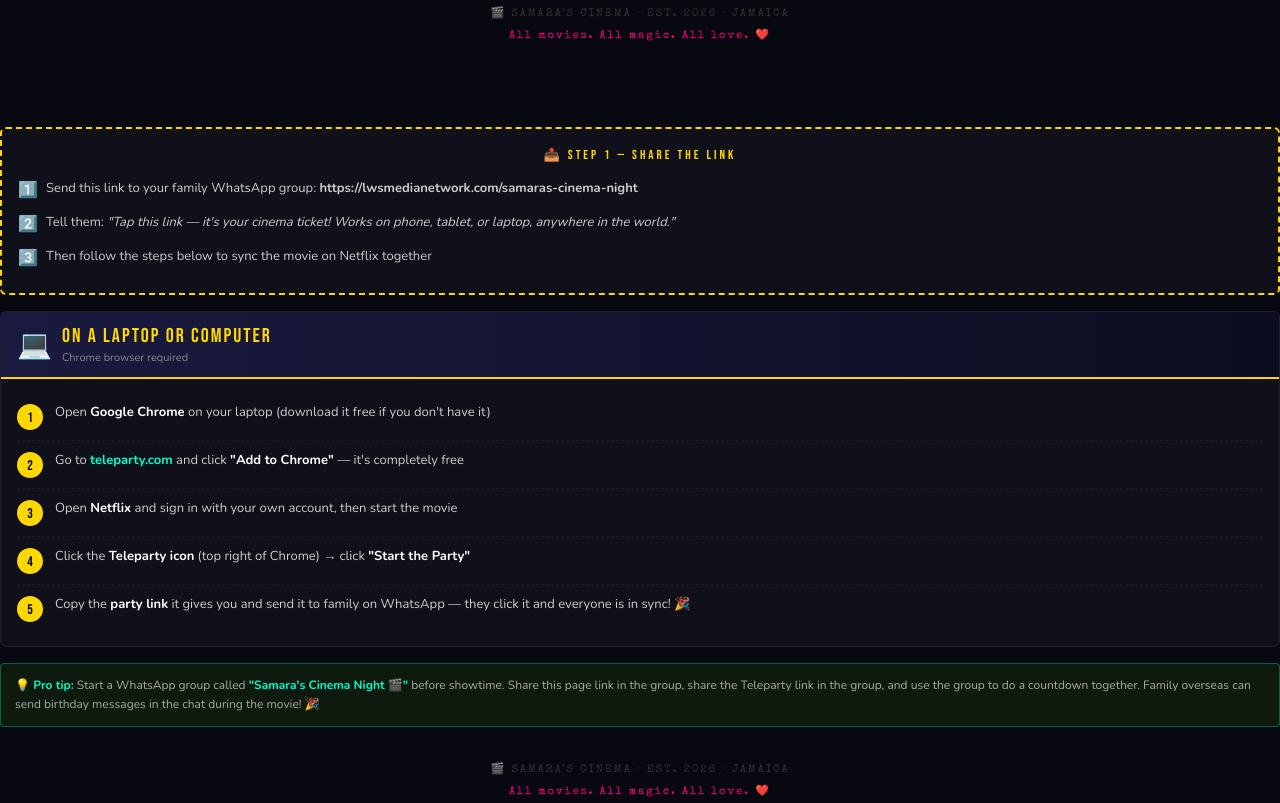
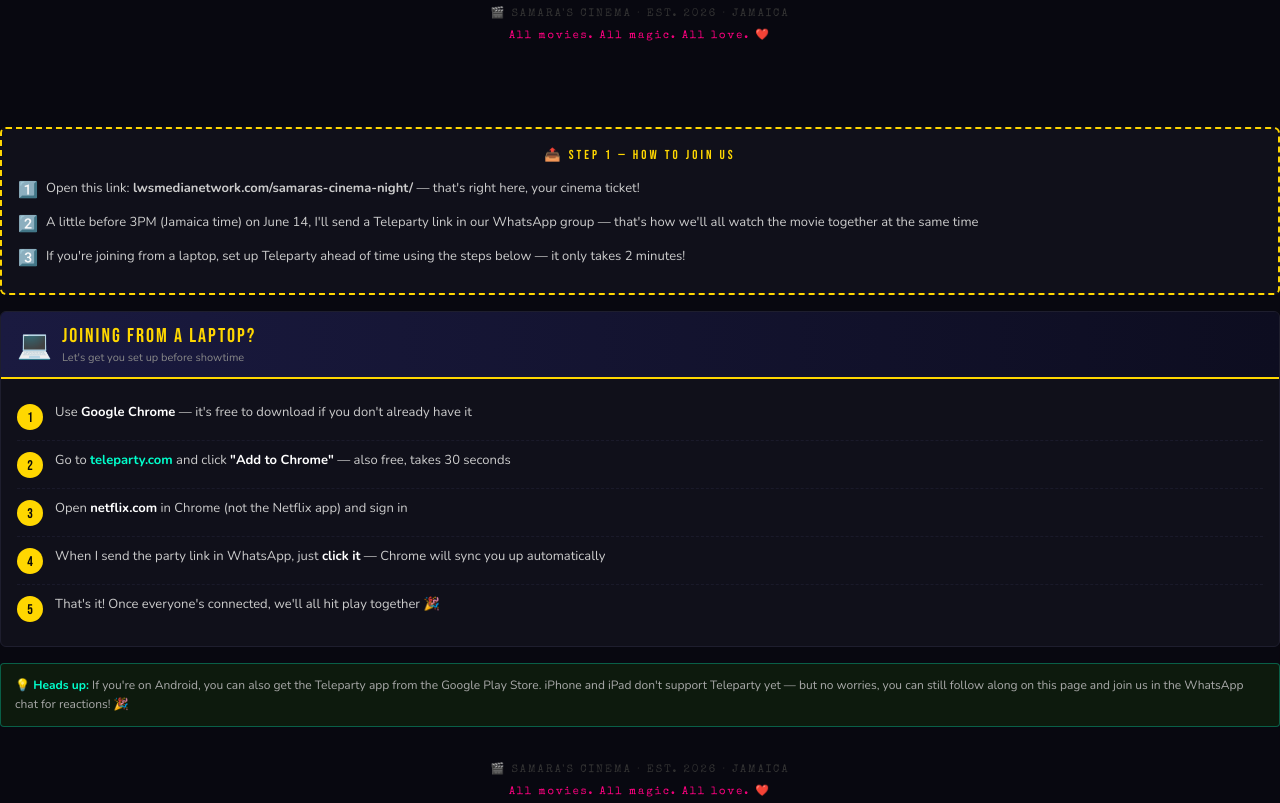
Before and after one commit to learningwithsamara-web/lwsmedianetwork, a plain HTML site: page samaras-cinema-night/index.html in a window 1280 px wide. Shown: the part 970-1773 px from the top of the page. Drawn offline with nearby package versions, Linux system fonts and the light colour scheme.

Commit message:
Update index.html

```diff
--- a/samaras-cinema-night/index.html
+++ b/samaras-cinema-night/index.html
@@ -652,14 +652,13 @@ body {
   </div>
 </div>
 
-    <!-- SHARE THE PAGE FIRST -->
    <!-- SHARE THE PAGE FIRST -->
     <div class="share-box">
-      <div class="share-label">📤 STEP 1 — SHARE THE LINK</div>
+      <div class="share-label">📤 STEP 1 — HOW TO JOIN US</div>
       <div class="share-steps">
-        <div class="share-step"><span class="share-step-icon">1️⃣</span><span>Send this link to your family WhatsApp group: <strong>https://lwsmedianetwork.com/samaras-cinema-night</strong></span></div>
-        <div class="share-step"><span class="share-step-icon">2️⃣</span><span>Tell them: <em>"Tap this link — it's your cinema ticket! Works on phone, tablet, or laptop, anywhere in the world."</em></span></div>
-        <div class="share-step"><span class="share-step-icon">3️⃣</span><span>Then follow the steps below to sync the movie on Netflix together</span></div>
+        <div class="share-step"><span class="share-step-icon">1️⃣</span><span>Open this link: <strong>lwsmedianetwork.com/samaras-cinema-night/</strong> — that's right here, your cinema ticket!</span></div>
+        <div class="share-step"><span class="share-step-icon">2️⃣</span><span>A little before 3PM (Jamaica time) on June 14, I'll send a Teleparty link in our WhatsApp group — that's how we'll all watch the movie together at the same time</span></div>
+        <div class="share-step"><span class="share-step-icon">3️⃣</span><span>If you're joining from a laptop, set up Teleparty ahead of time using the steps below — it only takes 2 minutes!</span></div>
       </div>
     </div>
 
@@ -668,36 +667,36 @@ body {
       <div class="path-hdr laptop">
         <div class="path-icon">💻</div>
         <div>
-          <div class="path-title">ON A LAPTOP OR COMPUTER</div>
-          <div style="font-size:11px;color:#888;margin-top:2px;">Chrome browser required</div>
+          <div class="path-title">JOINING FROM A LAPTOP?</div>
+          <div style="font-size:11px;color:#888;margin-top:2px;">Let's get you set up before showtime</div>
         </div>
       </div>
       <div class="path-body laptop">
         <div class="step">
           <div class="step-num">1</div>
-          <div class="step-text">Open <strong>Google Chrome</strong> on your laptop (download it free if you don't have it)</div>
+          <div class="step-text">Use <strong>Google Chrome</strong> — it's free to download if you don't already have it</div>
         </div>
         <div class="step">
           <div class="step-num">2</div>
-          <div class="step-text">Go to <a href="https://www.teleparty.com" target="_blank">teleparty.com</a> and click <strong>"Add to Chrome"</strong> — it's completely free</div>
+          <div class="step-text">Go to <a href="https://www.teleparty.com" target="_blank">teleparty.com</a> and click <strong>"Add to Chrome"</strong> — also free, takes 30 seconds</div>
         </div>
         <div class="step">
           <div class="step-num">3</div>
-          <div class="step-text">Open <strong>Netflix</strong> and sign in with your own account, then start the movie</div>
+          <div class="step-text">Open <strong>netflix.com</strong> in Chrome (not the Netflix app) and sign in</div>
         </div>
         <div class="step">
           <div class="step-num">4</div>
-          <div class="step-text">Click the <strong>Teleparty icon</strong> (top right of Chrome) → click <strong>"Start the Party"</strong></div>
+          <div class="step-text">When I send the party link in WhatsApp, just <strong>click it</strong> — Chrome will sync you up automatically</div>
         </div>
         <div class="step">
           <div class="step-num">5</div>
-          <div class="step-text">Copy the <strong>party link</strong> it gives you and send it to family on WhatsApp — they click it and everyone is in sync! 🎉</div>
+          <div class="step-text">That's it! Once everyone's connected, we'll all hit play together 🎉</div>
         </div>
       </div>
     </div>
 
     <div class="tip-box">
-      <strong>💡 Pro tip:</strong> Start a WhatsApp group called <strong>"Samara's Cinema Night 🎬"</strong> before showtime. Share this page link in the group, share the Teleparty link in the group, and use the group to do a countdown together. Family overseas can send birthday messages in the chat during the movie! 🎉
+      <strong>💡 Heads up:</strong> If you're on Android, you can also get the Teleparty app from the Google Play Store. iPhone and iPad don't support Teleparty yet — but no worries, you can still follow along on this page and join us in the WhatsApp chat for reactions! 🎉
     </div>
 
     <div class="page-footer">🎬 SAMARA'S CINEMA · EST. 2026 · JAMAICA<br><span>All movies. All magic. All love. ❤️</span></div>
```
